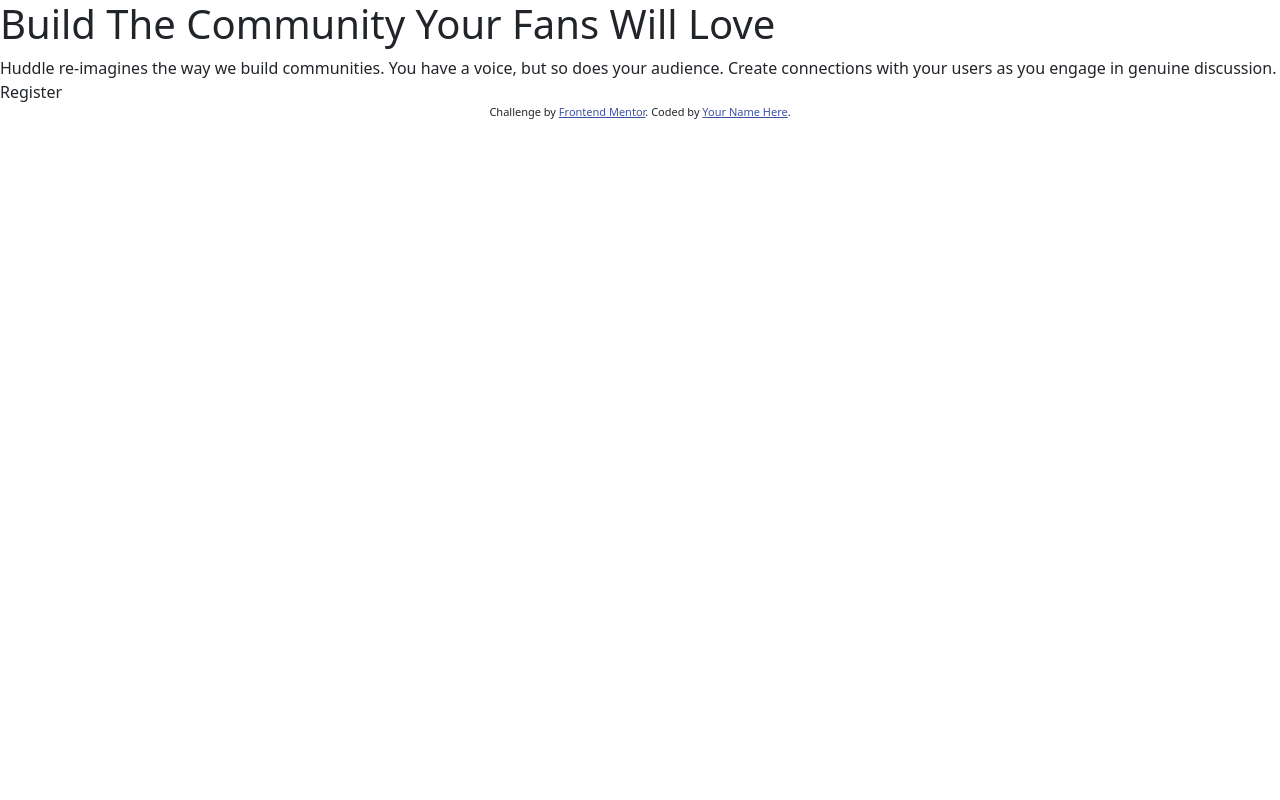
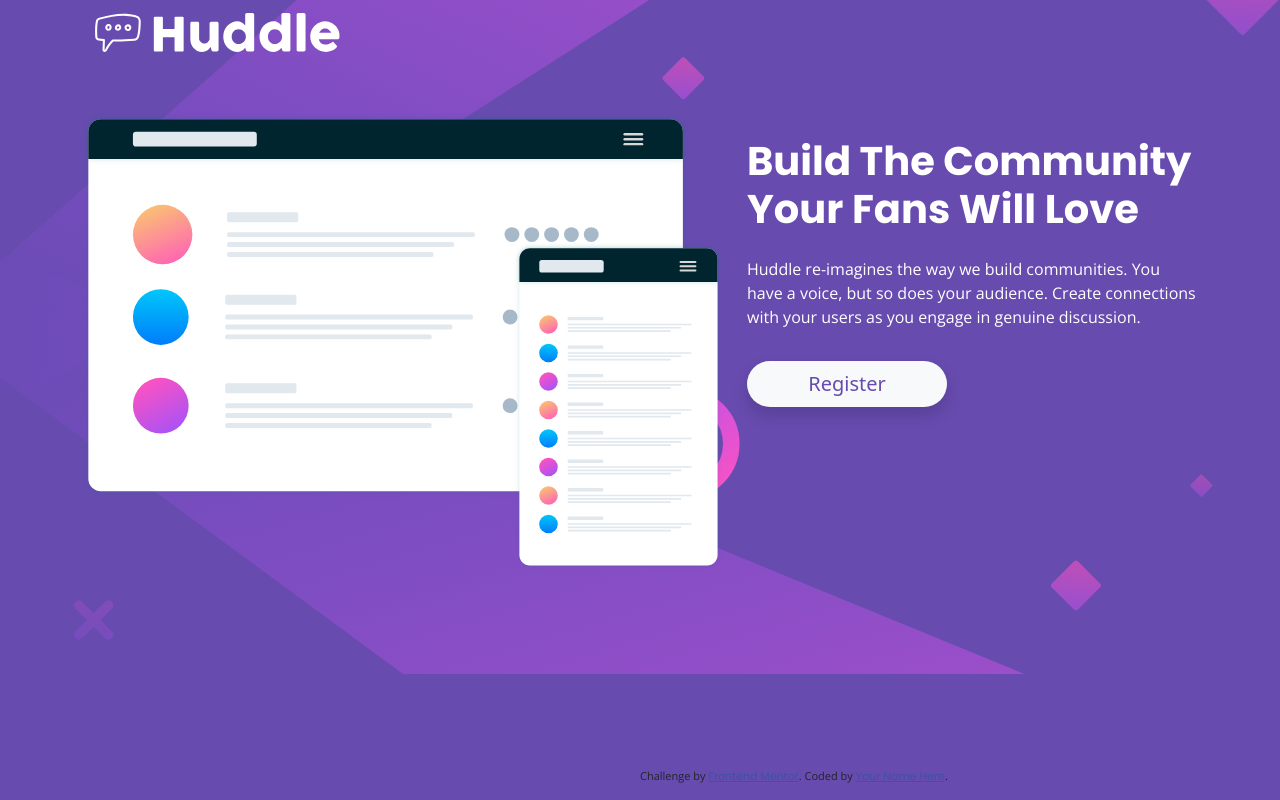
Before and after one commit to kaynanlDev/Hunddle-bootstrap, a website: page index.html in a window 1280 px wide. Drawn offline with nearby package versions, Linux system fonts and the light colour scheme.

Commit message:
finalização da versão desktop

```diff
--- /dev/null
+++ b/assets/css/partials/_custom.scss
@@ -0,0 +1,40 @@
+$Violet: hsl(257, 40%, 49%);
+$Soft-Magenta: hsl(300, 69%, 71%);
+
+.flex-center{
+    display: flex;
+    align-items: center;
+    justify-content: center;
+}
+.bg-mobile{
+    width: 100%;
+    height: 100%;
+    background: url('../../../images/bg-desktop.svg')no-repeat center / cover;
+}
+
+.bg-color-primary{
+    background-color: $Violet;
+}
+.text-color-primary{
+    color: $Violet;
+}
+
+h1{
+    font-family: 'poppins', sans-serif;
+    font-weight: 600;
+}
+p{
+    font-family: 'open sans', sans-serif;
+}
+a{
+    font-family: 'poppins', sans-serif;
+    width: 200px;
+}
+.btn:hover{
+    background-color: $Soft-Magenta;
+    color: white;
+    border: none;
+}
+
+.attribution { font-size: 11px; text-align: center; position: absolute; bottom: 0; left: 50%;}
+.attribution a { color: hsl(228, 45%, 44%); }
--- a/assets/css/style.scss
+++ b/assets/css/style.scss
@@ -1 +1,3 @@
+
 @import '../../node_modules/bootstrap/dist/css/bootstrap.min.css';
+@import 'partials/custom';
--- a/index.html
+++ b/index.html
@@ -1,34 +1,47 @@
 <!DOCTYPE html>
 <html lang="en">
 <head>
+  <link rel="preconnect" href="https://fonts.googleapis.com">
+  <link rel="preconnect" href="https://fonts.gstatic.com" crossorigin>
+  <link href="https://fonts.googleapis.com/css2?family=Open+Sans:ital,wght@0,300..800;1,300..800&family=Poppins:wght@400;700&display=swap" rel="stylesheet">
   <meta charset="UTF-8">
   <meta name="viewport" content="width=device-width, initial-scale=1.0"> <!-- displays site properly based on user's device -->
-
   <link rel="icon" type="image/png" sizes="32x32" href="./images/favicon-32x32.png">
   <link rel="stylesheet" href="assets/css/style.css">
   <title>Frontend Mentor | Huddle landing page with single introductory section</title>
+  <style>
 
-  <!-- Feel free to remove these styles or customise in your own stylesheet 👍 -->
-  <style>
-    .attribution { font-size: 11px; text-align: center; }
-    .attribution a { color: hsl(228, 45%, 44%); }
   </style>
 </head>
-<body>
-
-  <h1>Build The Community Your Fans Will Love</h1>
-
+<body class="bg-mobile bg-color-primary">
+  <header>
+    <div class="container">
+      <img src="images/logo.svg" alt="logo Huddle">
+    </div>
+  </header>
+  <main class="mt-5">
+    <div class="container">
+      <div class="row ">
+        <div class="col-xl-7 mx-auto">
+          <img class="w-100" src="images/illustration-mockups.svg" alt="">
+        </div>
+        <div class="col-xl-5">
+          <h1 class="text-white my-4">Build The Community Your Fans Will Love</h1>
+          <p class="text-white">
             Huddle re-imagines the way we build communities. You have a voice, but so does your audience.
             Create connections with your users as you engage in genuine discussion.
+          </p>
+          <a href="#" class="btn border-0 btn-lg rounded-pill btn-light text-color-primary shadow mt-3">Register</a>
+        </div>
+      </div>
 
-  Register
-
+  </main>
     <footer>
       <p class="attribution">
         Challenge by <a href="https://www.frontendmentor.io?ref=challenge" target="_blank">Frontend Mentor</a>.
         Coded by <a href="#">Your Name Here</a>.
       </p>
     </footer>
-  <script src="https://cdn.jsdelivr.net/npm/bootstrap@5.3.3/dist/js/bootstrap.bundle.min.js" integrity="sha384-YvpcrYf0tY3lHB60NNkmXc5s9fDVZLESaAA55NDzOxhy9GkcIdslK1eN7N6jIeHz" crossorigin="anonymous"></script>
+  </div>
 </body>
 </html>
--- a/style-guide.md
+++ b/style-guide.md
@@ -20,7 +20,7 @@ The designs were created to the following widths:
 
 ### Headings
 
-- Family: [Poppins](https://fonts.google.com/specimen/Poppins)
+- Family: [Poppins](https://-3fonts.google.com/specimen/Poppins)
 - Weights: 400, 600
 
 ### Body
```
Also changed, not shown: assets/css/style.css, assets/design/active-states.jpg (renamed from design/active-states.jpg), assets/design/desktop-design.jpg (renamed from design/desktop-design.jpg), assets/design/desktop-preview.jpg (renamed from design/desktop-preview.jpg), assets/design/mobile-design.jpg (renamed from design/mobile-design.jpg), 1 other file. Lines whose indentation alone changed are shown as unchanged.
